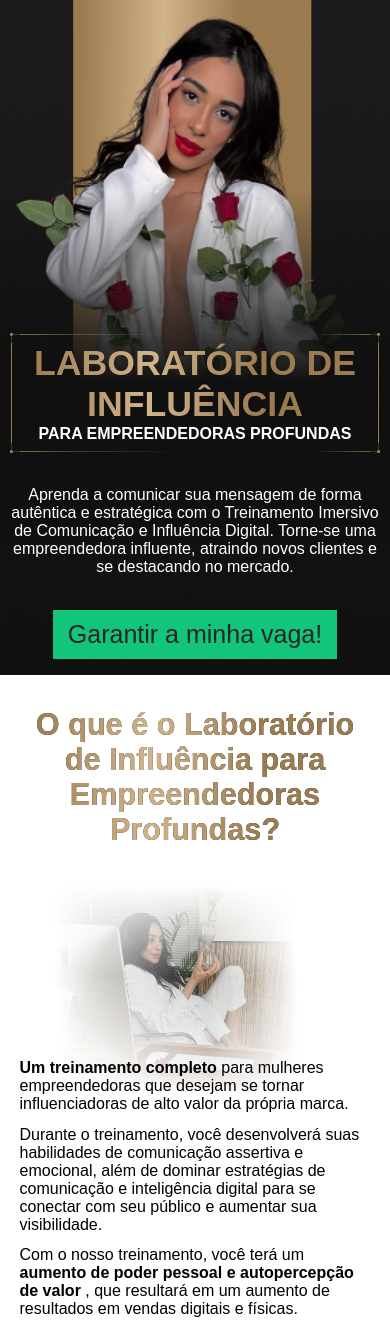
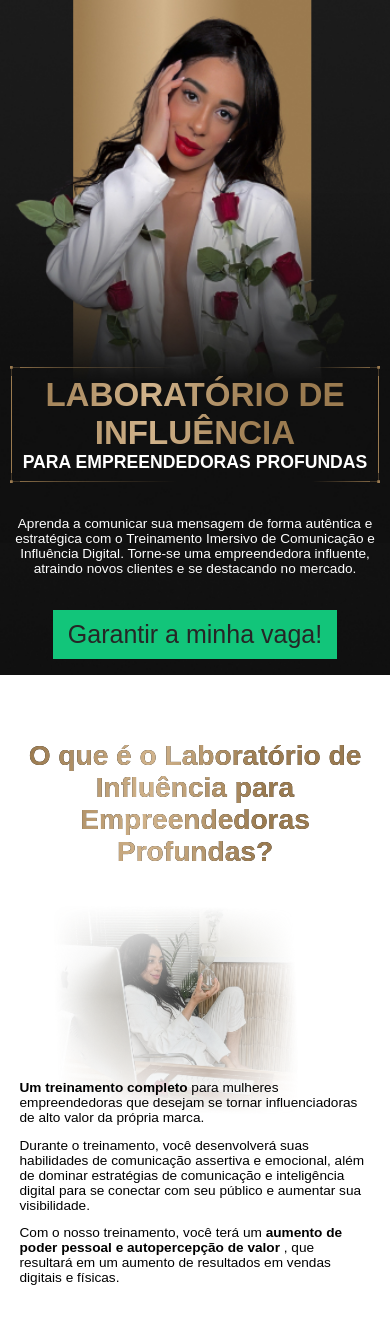
Before and after one commit to samuel-alves21/influency-lap, a website: page index.html in a window 390 px wide. Shown: the top 1321 px of the page. Drawn offline with Linux system fonts and the light colour scheme; a web font is replaced by a local one.

Commit message:
responsive notebook update

```diff
--- a/style.css
+++ b/style.css
@@ -27,16 +27,16 @@ h1, h2, h3, h5, h6 {
 }
 
 h1 {
-  font-size: calc(25px + 1vw + 0.8vh);
+  font-size: calc(25px + 1vw + 0.5vh);
 }
 
 h2 {
-  font-size: calc(20px + 1vw + 0.8vh);
+  font-size: calc(20px + 1vw + 0.5vh);
 }
 
 
 h4 {
-  font-size: calc(14px + 0.5vw + 0.0.3vh);
+  font-size: calc(14px + 0.5vw + 0.2vh);
   color: white;
   font-family: 'Gotham', sans-serif;
 }
@@ -50,7 +50,7 @@ button {
 }
 
 p {
-  font-size: calc(10px + 0.5vw + 0.0.3vh);
+  font-size: calc(10px + 0.5vw + 0.2vh);
   font-family: 'Gotham', sans-serif;
 }
 
@@ -72,6 +72,7 @@ p {
 .content {
   display: flex;
   align-items: center;
+  justify-content: center;
 }
 
 .text p:not(:last-child) {
@@ -239,6 +240,6 @@ p {
 
 @media screen and (max-height: 600px) and (orientation: landscape) {
   .img03 {
-    width: 30%;
+    width: 25%;
   }
 }
```
